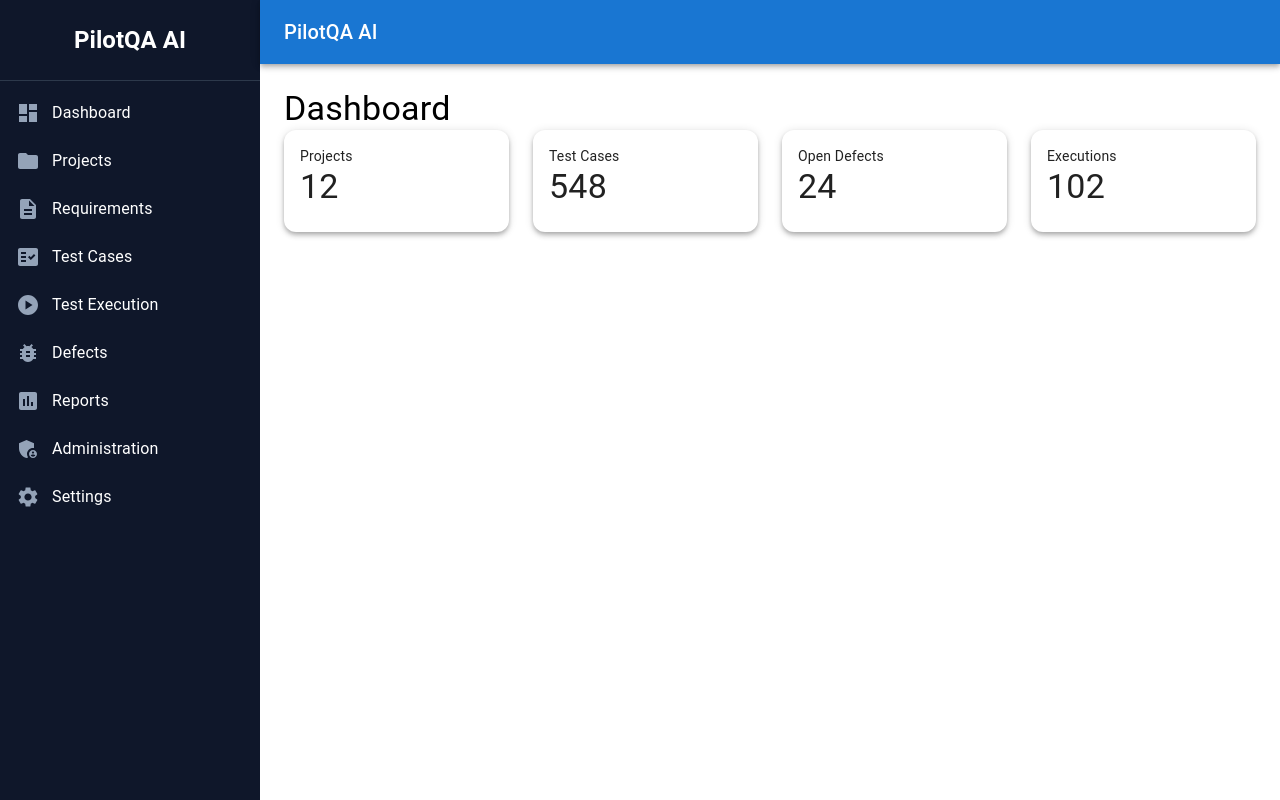
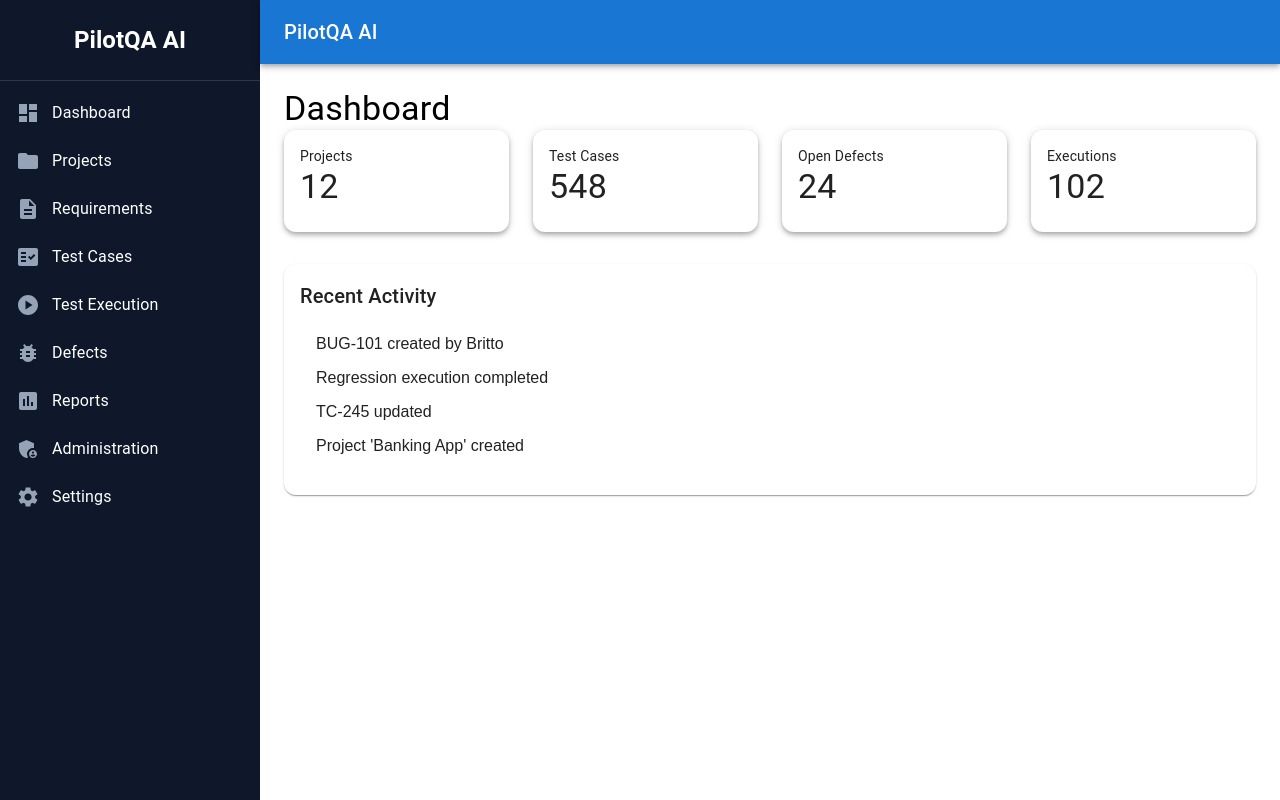
Before and after one commit to pilotqa-dev/pilotqa-ai, a React (Vite) app in the folder frontend/: page / in a window 1280 px wide. Built offline with nearby package versions, Linux system fonts and the light colour scheme.

Commit message:
Add project documentation structure

```diff
--- a/frontend/src/pages/Dashboard/Dashboard.tsx
+++ b/frontend/src/pages/Dashboard/Dashboard.tsx
@@ -1,5 +1,6 @@
 import { Box, Grid, Typography } from "@mui/material";
 import StatCard from "../../components/common/StatCard";
+import RecentActivity from "../../components/common/RecentActivity";
 
 const Dashboard = () => {
   return (
@@ -29,6 +30,7 @@ const Dashboard = () => {
           <StatCard title="Executions" value={102} />
         </Grid>
       </Grid>
+      <RecentActivity />
     </Box>
   );
 };
```
